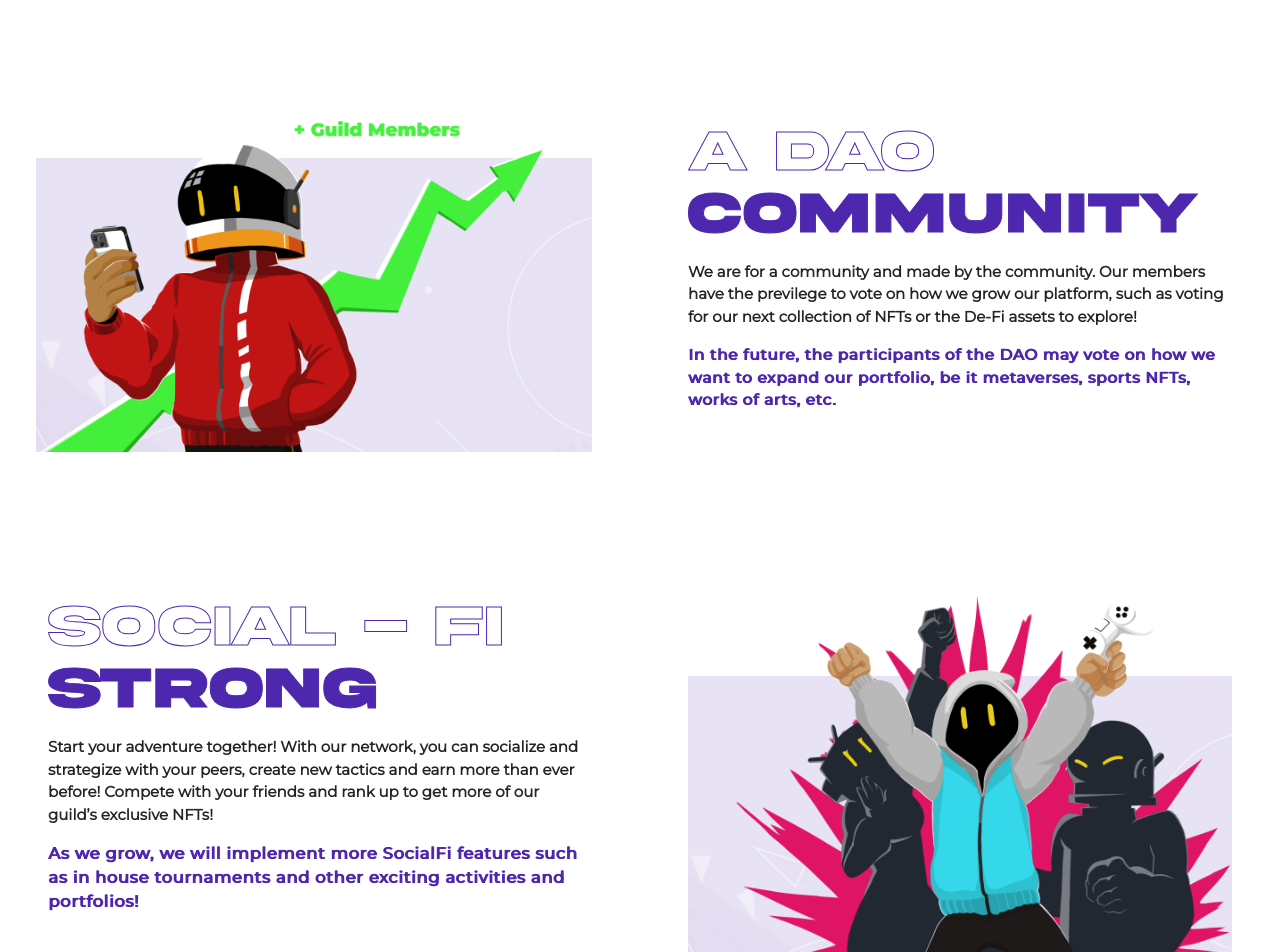
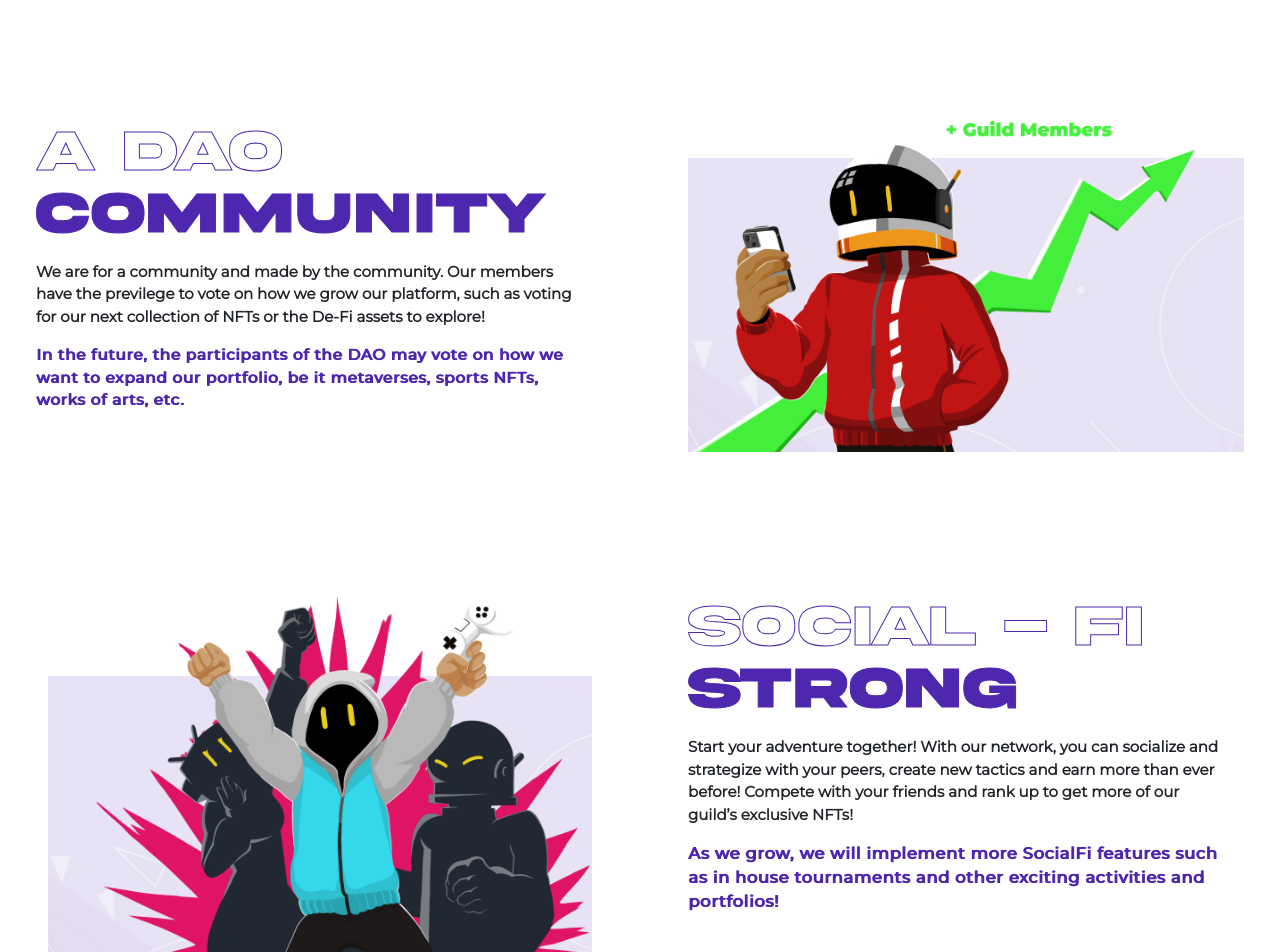
Before and after one commit to galihpermana29/ranker-dao, a React app: page / in a window 1280 px wide. Shown: the part 2220-3172 px from the top of the page. Built offline with nearby package versions, Linux system fonts and the light colour scheme; what @web3-react/injected-connector would draw is missing.

Commit message:
Reverse home section between image and text

```diff
--- a/src/pages/home/index.js
+++ b/src/pages/home/index.js
@@ -269,16 +269,7 @@ const Home = () => {
           <p className="akira-outlined-blue d-block d-lg-none">
             A DAO <span className="akira-fill-blue">COMMUNITY</span>
           </p>
-          <div className="col-sm-12 col-lg-6 px-4 py-3 p-lg-5 my-auto">
-            <div className="position-relative">
-              <img src={BGThirdSection} className="background-section" />
-              <img
-                src={GuildIllustration}
-                alt="guild member plus"
-                className="image-section pe-3 pe-lg-5"
-              />
-            </div>
-          </div>
+
           <div className="col-sm-12 col-lg-6 px-4 py-3 p-lg-5">
             <p className="akira-outlined-blue d-none d-lg-block">
               A DAO <span className="akira-fill-blue">COMMUNITY</span>
@@ -306,6 +297,16 @@ const Home = () => {
               arts, etc.
             </p>
           </div>
+          <div className="col-sm-12 col-lg-6 px-4 py-3 p-lg-5 my-auto">
+            <div className="position-relative">
+              <img src={BGThirdSection} className="background-section" />
+              <img
+                src={GuildIllustration}
+                alt="guild member plus"
+                className="image-section pe-3 pe-lg-5"
+              />
+            </div>
+          </div>
         </div>
       </section>
     );
@@ -316,6 +317,16 @@ const Home = () => {
     return (
       <section className="container-fluid p-0 mb-5">
         <div className="row gx-0 p-0 m-0">
+          <div className="col-sm-12 col-lg-6 px-4 py-3 p-lg-5 my-auto d-none d-sm-block">
+            <div className="position-relative">
+              <img
+                src={TogetherIllustration}
+                alt="together we are strong"
+                className="image-section ps-3 ps-lg-5"
+              />
+              <img src={BGFourthSection} className="background-section" />
+            </div>
+          </div>
           <div className="col-sm-12 col-lg-6 px-4 py-3 p-lg-5 d-none d-sm-block">
             <p className="akira-outlined-blue">
               SOCIAL - FI <span className="akira-fill-blue">STRONG</span>
@@ -330,16 +341,6 @@ const Home = () => {
               As we grow, we will implement more SocialFi features such as in
               house tournaments and other exciting activities and portfolios!
             </p>
-          </div>
-          <div className="col-sm-12 col-lg-6 px-4 py-3 p-lg-5 my-auto d-none d-sm-block">
-            <div className="position-relative">
-              <img
-                src={TogetherIllustration}
-                alt="together we are strong"
-                className="image-section ps-3 ps-lg-5"
-              />
-              <img src={BGFourthSection} className="background-section" />
-            </div>
           </div>
         </div>
 
@@ -373,32 +374,6 @@ const Home = () => {
   };
 
   const Partnership = () => {
-    // const imageListDesktop = [
-    //   Oddz,
-    //   Raptor,
-    //   BlackMamba,
-    //   Hooga,
-    //   Bitcoin,
-    //   Gems,
-    //   Frontier,
-    //   J8Venture,
-    //   ProjectSeed,
-    //   HotCross,
-    //   SouniSovi,
-    //   LightNite,
-    //   Monstax,
-    //   MexC,
-    //   DegenGang,
-    // ];
-    // const imageList4Col = [WonderHero, Zephyrus, SpaceFalcon, HelixFund];
-    // const last5Image = [
-    //   TheKillBox,
-    //   NothingResearch,
-    //   Monstropoly,
-    //   Shiba,
-    //   Pegaxy,
-    // ];
-
     const imageDesktopFirstList = [ProjectSeed, Kucoin, HotCross, Mexc];
     const imageDesktopSecondList = [
       BlackMamba,
@@ -417,7 +392,6 @@ const Home = () => {
       Metagear,
       SpaceFalcon,
     ];
-
     const imageDesktopFourthList = [
       Sidus,
       HelixFund,
@@ -438,9 +412,7 @@ const Home = () => {
       Koakuma2,
       LightNite,
     ];
-
     const imageDesktopFifthList = [Huobi, DegenGang, Hooga];
-
     const imageMobileList = [
       ProjectSeed,
       Kucoin,
```
